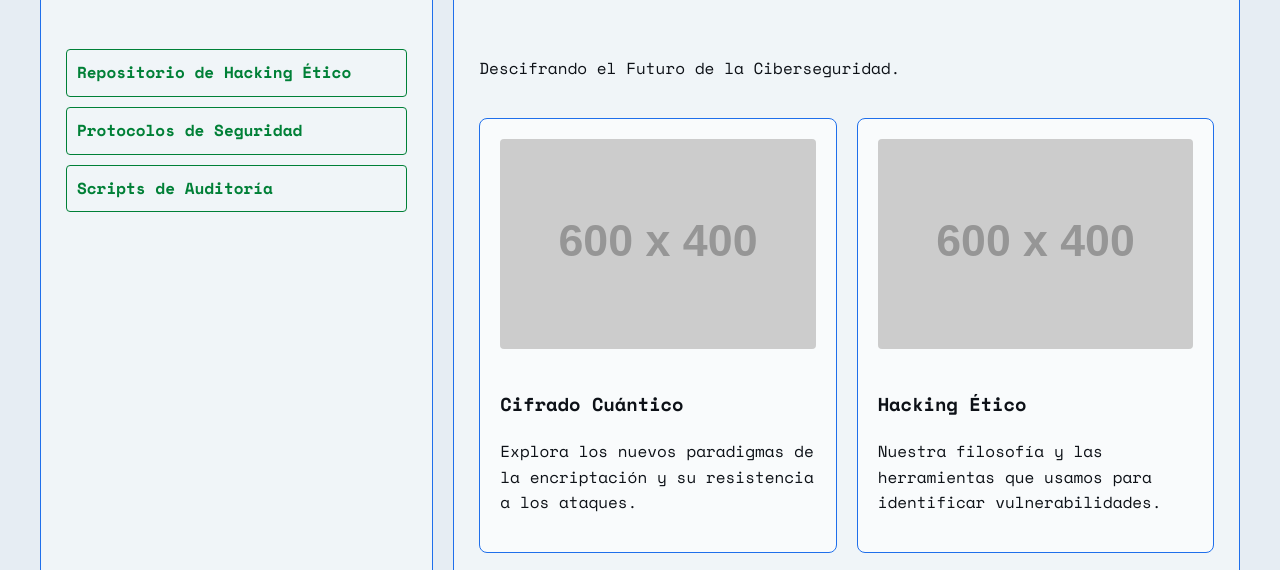
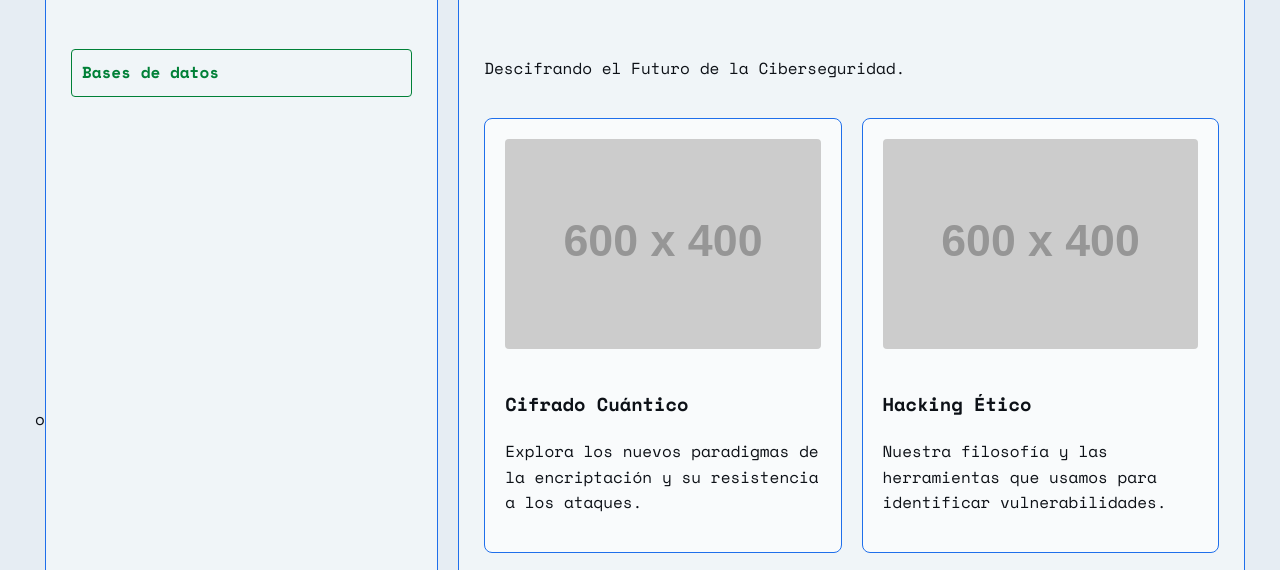
Before and after one commit to MexicoCyberSecurity/MexicoCyberSecurity.github.io, a plain HTML site: page index.html in a window 1280 px wide. Shown: the part 214-784 px from the top of the page. Drawn offline with nearby package versions, Linux system fonts and the light colour scheme; placeholder pictures from the web are drawn by us.

Commit message:
Update index.html
Redefiniendo la pagina WEB principal

```diff
--- a/index.html
+++ b/index.html
@@ -3,7 +3,7 @@
 <head>
     <meta charset="UTF-8">
     <meta name="viewport" content="width=device-width, initial-scale=1.0">
-    <title>Protocolo Alfa | Seguridad y Hacking Ético</title>
+    <title> MexicoCyberSecurity: JACM </title>o</title>
     <link href="https://fonts.googleapis.com/css2?family=Major+Mono+Display&family=Space+Mono:wght@400;700&display=swap" rel="stylesheet">
     <style>
         /* Variables y configuración general */
@@ -136,9 +136,9 @@
             <h2>Acceso a Repositorios</h2>
             <p>Explora nuestro código y recursos en estas plataformas.</p>
             <ul>
-                <li><a href="https://github.com/tu-usuario/repo-1">Repositorio de Hacking Ético</a></li>
-                <li><a href="https://github.com/tu-usuario/repo-2">Protocolos de Seguridad</a></li>
-                <li><a href="https://gitlab.com/tu-usuario/repo-3">Scripts de Auditoría</a></li>
+                <li><a href="https://github.com/MexicoCyberSecurity/basesDeDatos.git">Bases de datos</a></li>
+               <!--- <li><a href="https://github.com/tu-usuario/repo-2">Protocolos de Seguridad</a></li>
+                <li><a href="https://gitlab.com/tu-usuario/repo-3">Scripts de Auditoría</a></li> -->
             </ul>
         </section>
 
```
